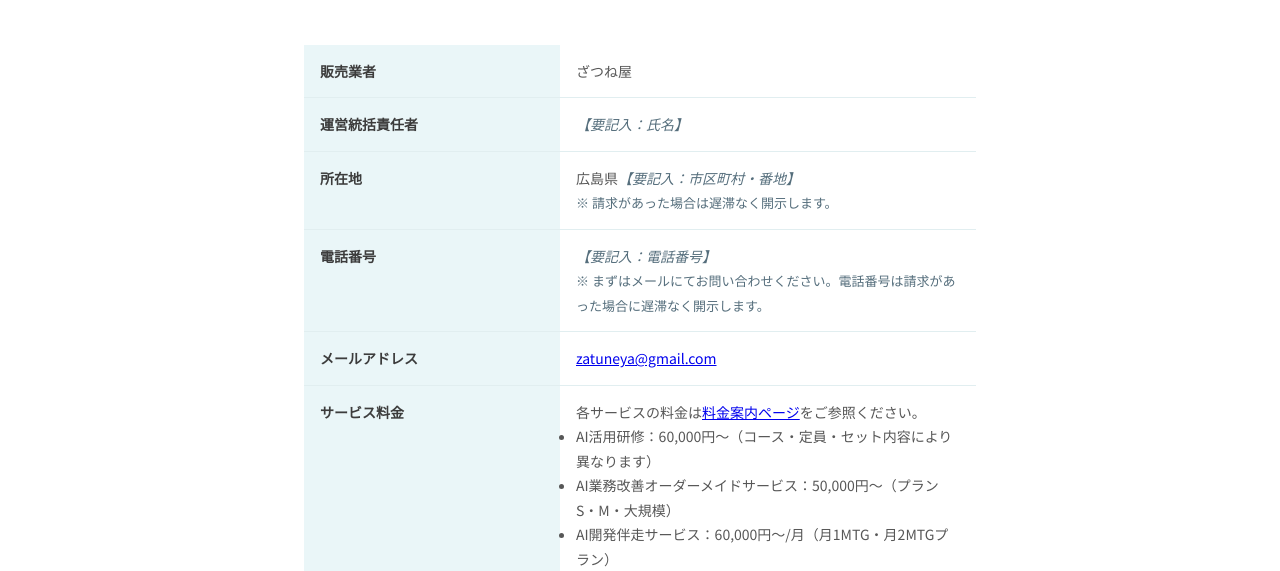
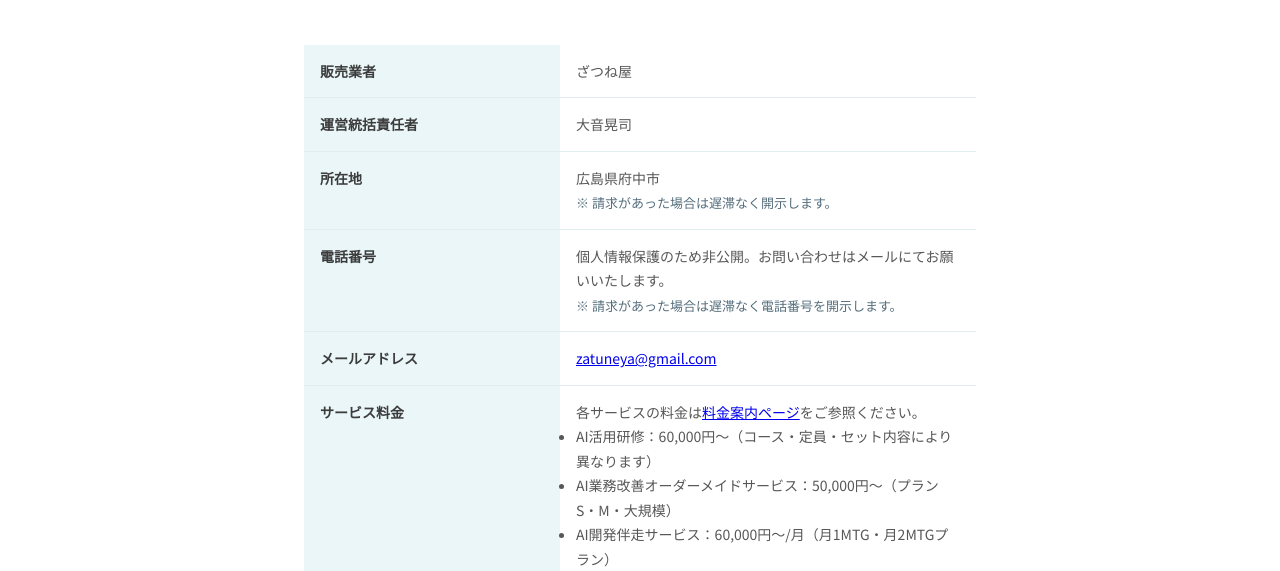
Before and after one commit to zatune-gif/zatuneya-hp, a plain HTML site: page tokusyou.html in a window 1280 px wide. Shown: the part 227-798 px from the top of the page. Drawn offline with Linux system fonts and the light colour scheme.

Commit message:
fix: tokusyou.htmlに氏名・所在地を記入、電話番号は請求時開示に変更

```diff
--- a/tokusyou.html
+++ b/tokusyou.html
@@ -147,20 +147,20 @@
       </tr>
       <tr>
         <th>運営統括責任者</th>
-        <td><span class="placeholder">【要記入：氏名】</span></td>
+        <td>大音晃司</td>
       </tr>
       <tr>
         <th>所在地</th>
         <td>
-          広島県<span class="placeholder">【要記入：市区町村・番地】</span><br>
+          広島県府中市<br>
           <span class="pp-note">※ 請求があった場合は遅滞なく開示します。</span>
         </td>
       </tr>
       <tr>
         <th>電話番号</th>
         <td>
-          <span class="placeholder">【要記入：電話番号】</span><br>
-          <span class="pp-note">※ まずはメールにてお問い合わせください。電話番号は請求があった場合に遅滞なく開示します。</span>
+          個人情報保護のため非公開。お問い合わせはメールにてお願いいたします。<br>
+          <span class="pp-note">※ 請求があった場合は遅滞なく電話番号を開示します。</span>
         </td>
       </tr>
       <tr>
```
